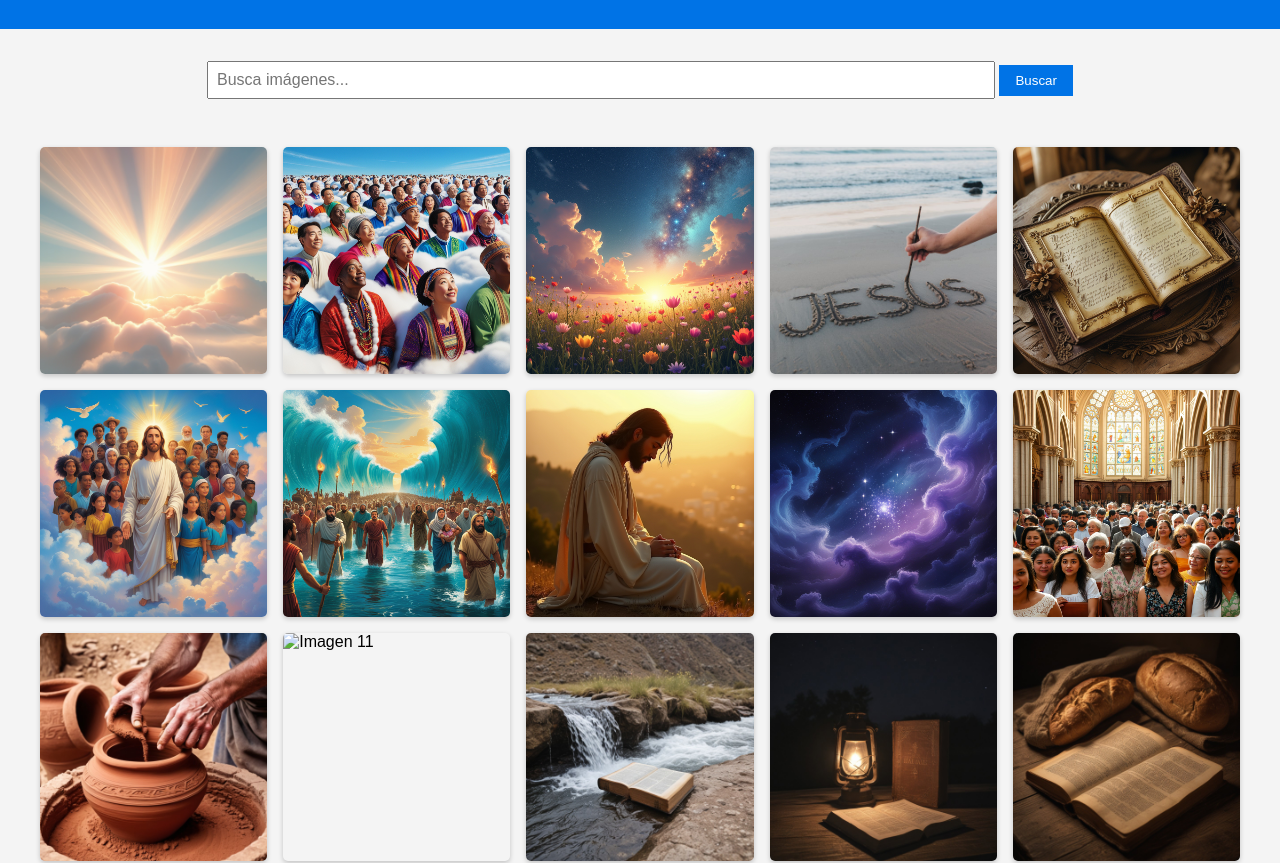
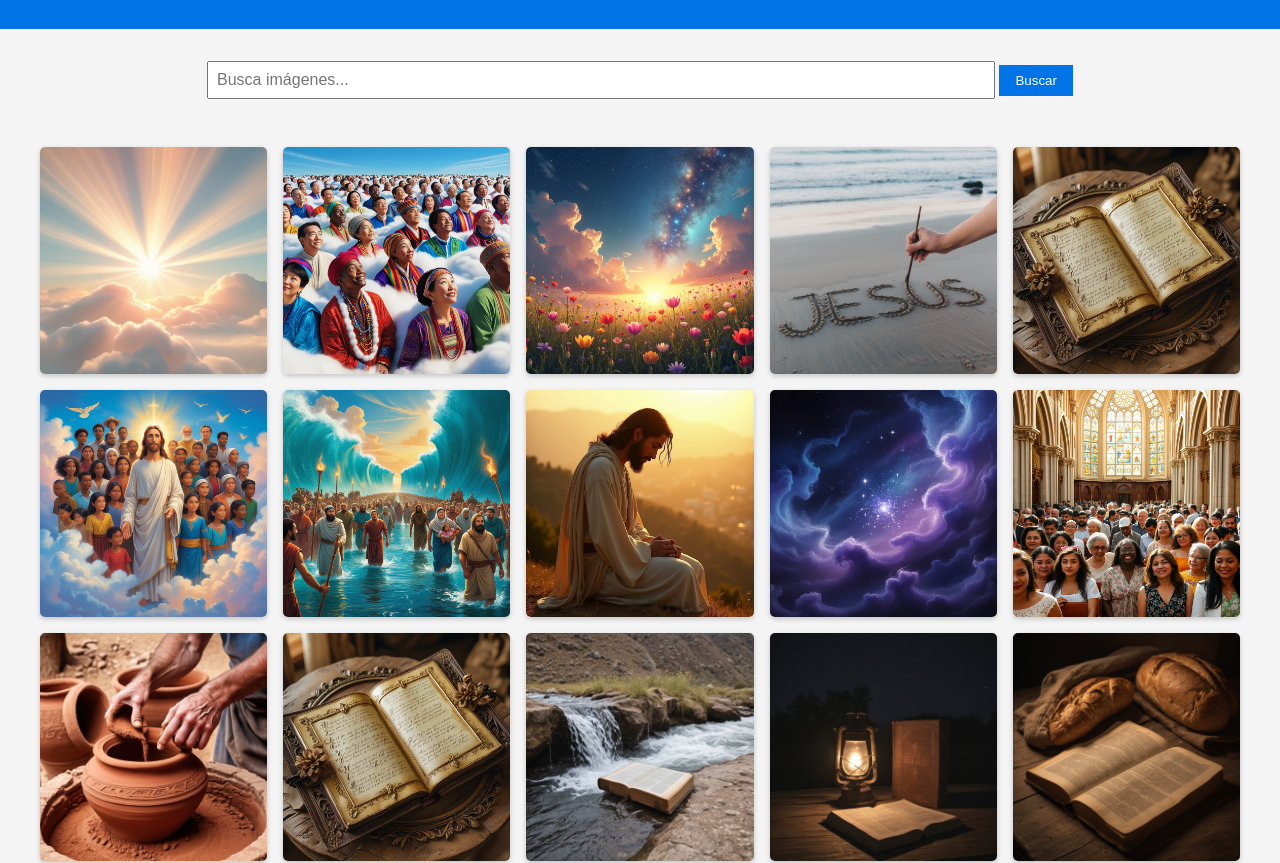
Before and after one commit to Rodrigotechnology/BANCO-DE-IMAGENES, a plain HTML site: page index.html in a window 1280 px wide. Shown: the part 90-953 px from the top of the page. Drawn offline with Linux system fonts and the light colour scheme.

Commit message:
Update index.html

```diff
--- a/index.html
+++ b/index.html
@@ -99,7 +99,7 @@
         <img src="Imagenes/universe.jpg" alt="Imagen 8">
         <img src="Imagenes/iglesia1.2.jpeg" alt="Imagen 9">
         <img src="Imagenes/alfarero.jpeg" alt="Imagen 10">
-        <img src="" alt="Imagen 11">
+        <img src="Imagenes/frases.jpg" alt="Imagen 11">
         <img src="Imagenes/bibliafuente.jpeg">
         <img src="Imagenes/biblialampara.jpeg" alt="Imagen 12">
         <img src="Imagenes/bibliapan.jpeg" alt="Imagen 13">
```
